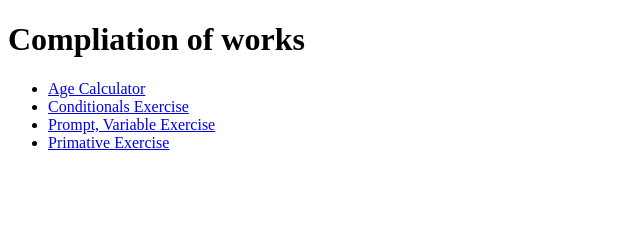
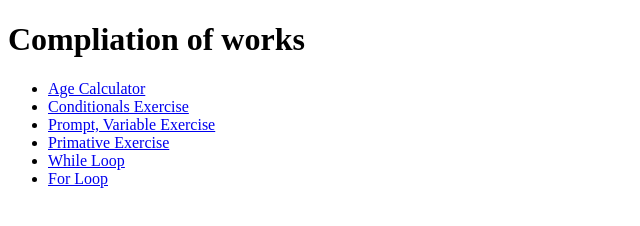
Before and after one commit to edsaur/jS-exercise, a plain HTML site: page index.html in a window 1280 px wide. Shown: the whole page, without its empty margins (0-640 px from the left). Drawn offline with Linux system fonts and the light colour scheme.

Commit message:
Add new links to site

```diff
--- a/index.html
+++ b/index.html
@@ -13,6 +13,8 @@
   <li><a href="exercises/ifElse.html">Conditionals Exercise</a></li>
   <li><a href="exercises/JSStalkerExercise.html">Prompt, Variable Exercise</a></li>
   <li><a href="exercises/primativesExercise.html">Primative Exercise</a></li>
+  <li><a href="exercises/whileLoops.html">While Loop</a></li>
+  <li><a href="forLoops.html">For Loop</a></li>
 </ul>
 </body>
 </html>
```
